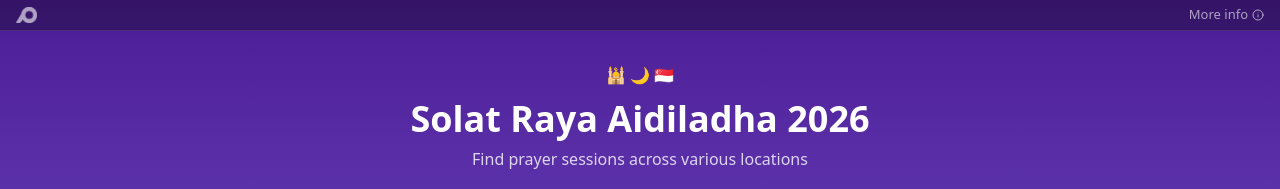
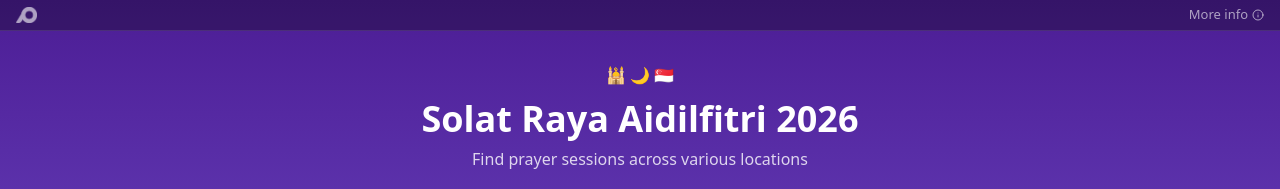
Before and after one commit to tengkuhafidz/solat-raya-2025, a Next.js app: page / in a window 1280 px wide. Shown: the top 189 px of the page. Built offline with nearby package versions, Linux system fonts and the light colour scheme; no server answers.

Commit message:
fix: copy to be aidilfitri

```diff
--- a/app/layout.tsx
+++ b/app/layout.tsx
@@ -8,12 +8,12 @@ import { GoogleAnalytics } from "@/components/google-analytics"
 const inter = Inter({ subsets: ["latin"] })
 
 export const metadata: Metadata = {
-  title: 'Solat Raya Aidiladha 2026 Singapore | Prayer Locations & Timings',
-  description: 'Find Hari Raya Aidiladha prayer locations across Singapore mosques. View prayer times, khutbah languages, and directions to all mosques and supplementary prayer spaces.',
-  keywords: 'solat raya, hari raya prayers, singapore mosques, aidiladha prayers, raya prayer times, masjid singapore',
+  title: 'Solat Raya Aidilfitri 2026 Singapore | Prayer Locations & Timings',
+  description: 'Find Hari Raya Aidilfitri prayer locations across Singapore mosques. View prayer times, khutbah languages, and directions to all mosques and supplementary prayer spaces.',
+  keywords: 'solat raya, hari raya prayers, singapore mosques, aidilfitri prayers, raya prayer times, masjid singapore',
   openGraph: {
-    title: 'Solat Raya Aidiladha 2026 Singapore | Prayer Locations & Timings',
-    description: 'Find Hari Raya Aidiladha prayers across Singapore mosques. View prayer times, khutbah languages & directions.',
+    title: 'Solat Raya Aidilfitri 2026 Singapore | Prayer Locations & Timings',
+    description: 'Find Hari Raya Aidilfitri prayers across Singapore mosques. View prayer times, khutbah languages & directions.',
     type: 'website',
     locale: 'en_SG',
     url: 'https://solat-raya.usemeem.com',
@@ -29,8 +29,8 @@ export const metadata: Metadata = {
   },
   twitter: {
     card: "summary_large_image",
-    title: "Solat Raya Aidiladha 2026 Prayer Sessions",
-    description: "Find prayer sessions across various locations for Hari Raya Aidiladha 2026",
+    title: "Solat Raya Aidilfitri 2026 Prayer Sessions",
+    description: "Find prayer sessions across various locations for Hari Raya Aidilfitri 2026",
     images: ["/preview.jpg"]
   }
 }
@@ -49,8 +49,8 @@ export default function RootLayout({
             __html: JSON.stringify({
               "@context": "https://schema.org",
               "@type": "WebPage",
-              "name": "Solat Raya Aidiladha 2026 Singapore",
-              "description": "Find Hari Raya Aidiladha prayer locations across Singapore mosques",
+              "name": "Solat Raya Aidilfitri 2026 Singapore",
+              "description": "Find Hari Raya Aidilfitri prayer locations across Singapore mosques",
               "provider": {
                 "@type": "Organization",
                 "name": "Meem",
--- a/app/page.tsx
+++ b/app/page.tsx
@@ -314,7 +314,7 @@ export default function Home() {
                 🕌 🌙 🇸🇬
               </div>
               <h1 className="text-4xl md:text-4xl font-bold text-white mb-2">
-                Solat Raya Aidiladha 2026
+                Solat Raya Aidilfitri 2026
               </h1>
               <p className="text-white/80 max-w-md mx-auto mb-6">
                 Find prayer sessions across various locations
```
